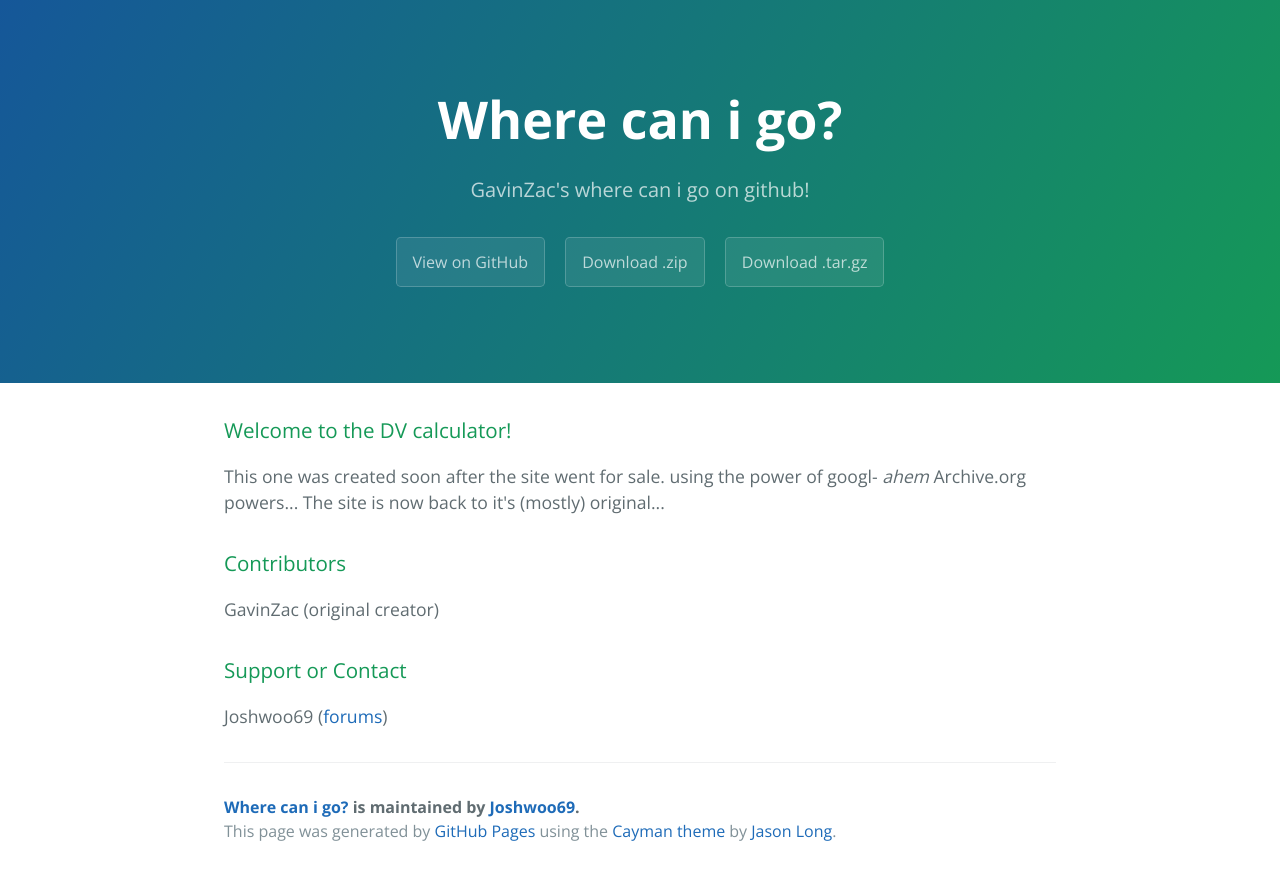
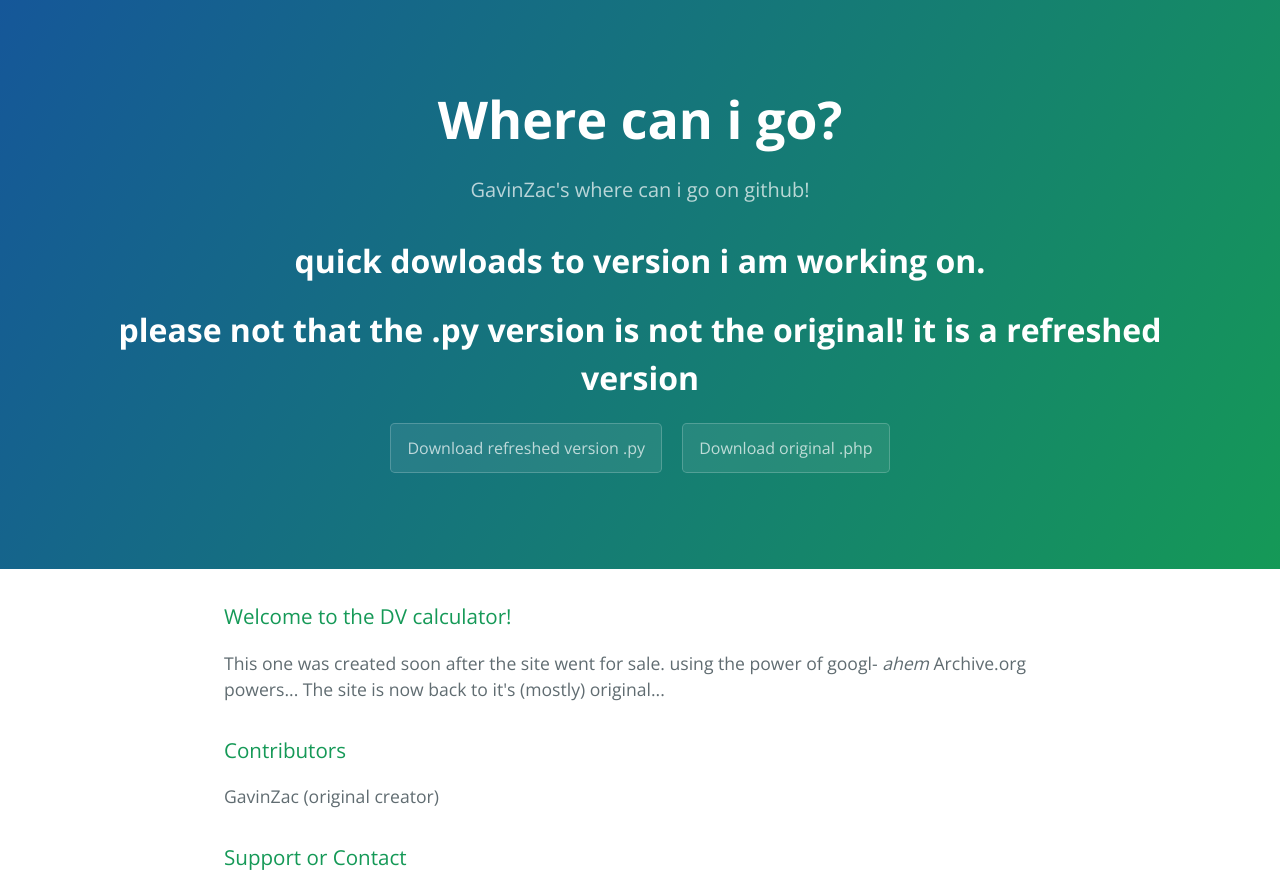
Before and after one commit to Joshwoo69/wherecanigo, a plain HTML site: page index.html in a window 1280 px wide. Shown: the top 876 px of the page. Drawn offline with nearby package versions, Linux system fonts and the light colour scheme.

Commit message:
Update index.html

```diff
--- a/index.html
+++ b/index.html
@@ -13,9 +13,10 @@
     <section class="page-header">
       <h1 class="project-name">Where can i go?</h1>
       <h2 class="project-tagline">GavinZac&#39;s where can i go on github!</h2>
-      <a href="https://github.com/Joshwoo69/wherecanigo" class="btn">View on GitHub</a>
-      <a href="https://github.com/Joshwoo69/wherecanigo/zipball/master" class="btn">Download .zip</a>
-      <a href="https://github.com/Joshwoo69/wherecanigo/tarball/master" class="btn">Download .tar.gz</a>
+      <h1 class="Downloads">quick dowloads to version i am working on.</h1>
+      <h1 class="NOTE!">please not that the .py version is not the original! it is a refreshed version</h1>
+      <a href="https://github.com/Joshwoo69/wherecanigo/zipball/master" class="btn">Download refreshed version .py</a>
+      <a href="https://github.com/Joshwoo69/wherecanigo/tarball/master" class="btn">Download original .php</a>
     </section>
 
     <section class="main-content">
```
